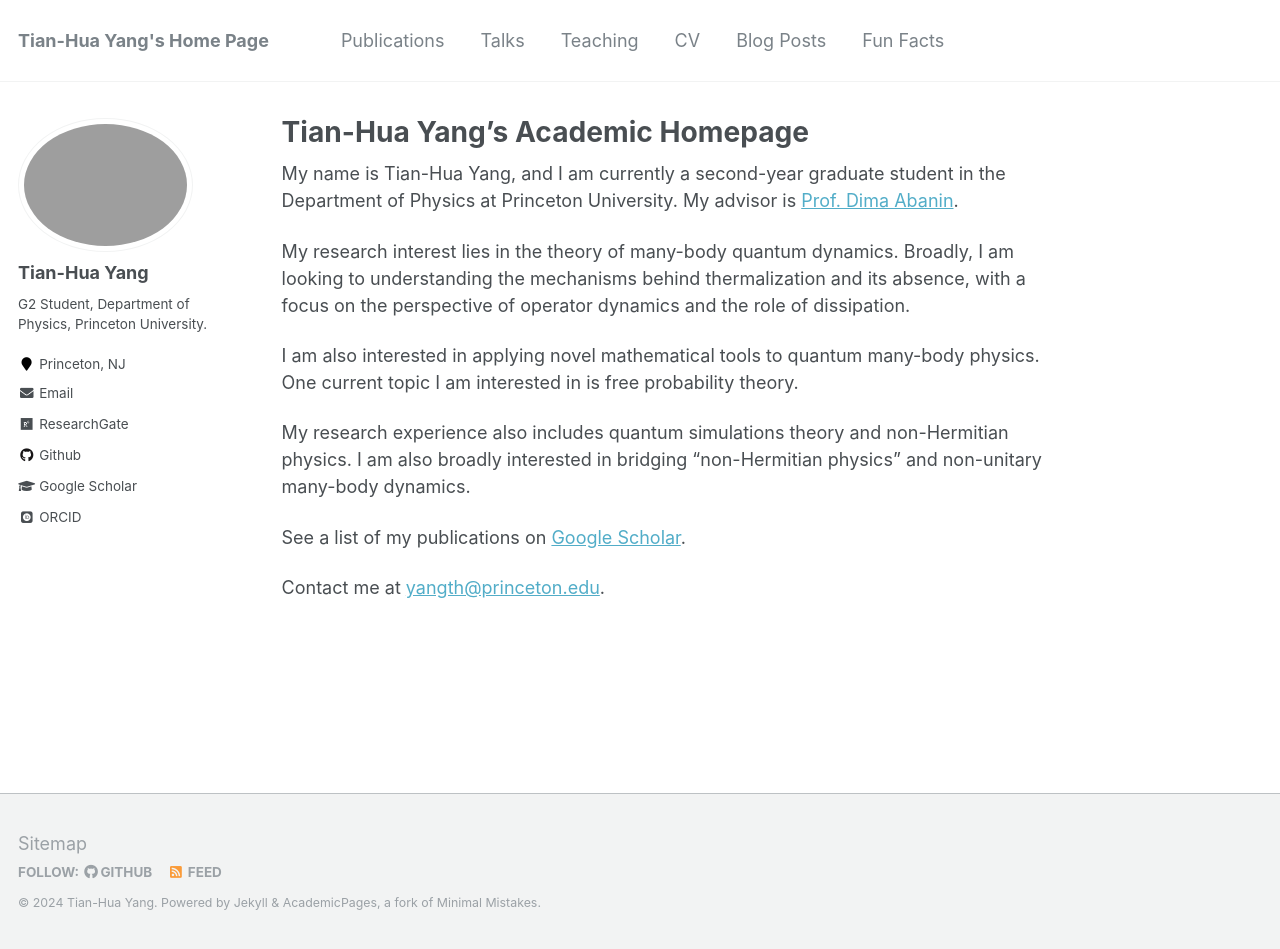
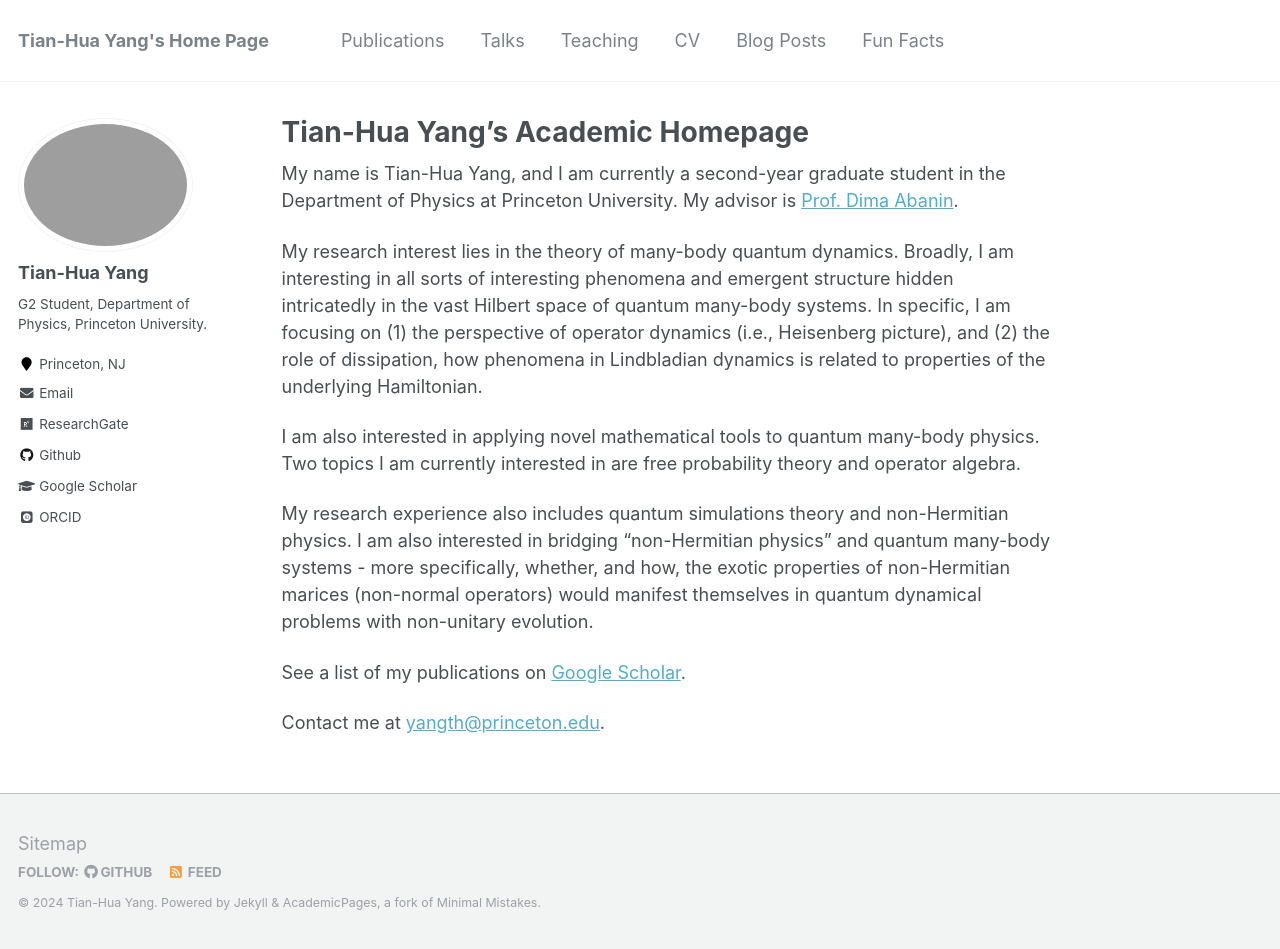
Before and after one commit to ThomasYangth/thomasyangth.github.io, a Jekyll site: the page built from _pages/about.md, in a window 1280 px wide and 949 px high. Built offline with Jekyll 4.4.1, drawn with Linux system fonts in a browser that asks for light colours; some web fonts are replaced.

Commit message:
Update about.md

```diff
--- a/_pages/about.md
+++ b/_pages/about.md
@@ -10,11 +10,11 @@ redirect_from:
 
 My name is Tian-Hua Yang, and I am currently a second-year graduate student in the Department of Physics at Princeton University. My advisor is <a href="https://phy.princeton.edu/people/dmitry-abanin">Prof. Dima Abanin</a>.
 
-My research interest lies in the theory of many-body quantum dynamics. Broadly, I am looking to understanding the mechanisms behind thermalization and its absence, with a focus on the perspective of operator dynamics and the role of dissipation.
+My research interest lies in the theory of many-body quantum dynamics. Broadly, I am interesting in all sorts of interesting phenomena and emergent structure hidden intricatedly in the vast Hilbert space of quantum many-body systems. In specific, I am focusing on (1) the perspective of operator dynamics (i.e., Heisenberg picture), and (2) the role of dissipation, how phenomena in Lindbladian dynamics is related to properties of the underlying Hamiltonian.
 
-I am also interested in applying novel mathematical tools to quantum many-body physics. One current topic I am interested in is free probability theory.
+I am also interested in applying novel mathematical tools to quantum many-body physics. Two topics I am currently interested in are free probability theory and operator algebra.
 
-My research experience also includes quantum simulations theory and non-Hermitian physics. I am also broadly interested in bridging "non-Hermitian physics" and non-unitary many-body dynamics.
+My research experience also includes quantum simulations theory and non-Hermitian physics. I am also interested in bridging "non-Hermitian physics" and quantum many-body systems - more specifically, whether, and how, the exotic properties of non-Hermitian marices (non-normal operators) would manifest themselves in quantum dynamical problems with non-unitary evolution.
 
 See a list of my publications on <a href="https://scholar.google.com/citations?user=MXF9R18AAAAJ&hl=en">Google Scholar</a>.
 
```
